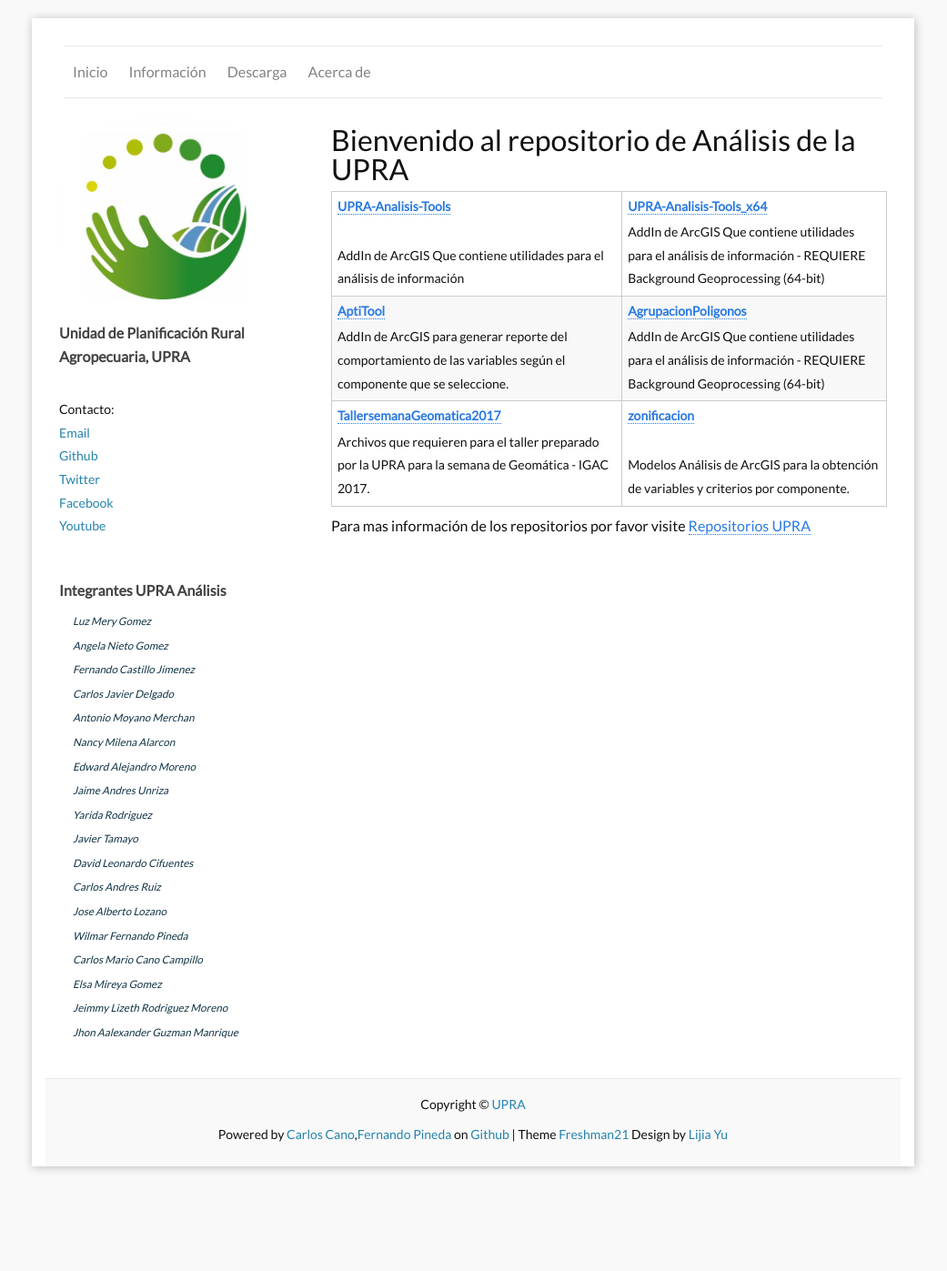
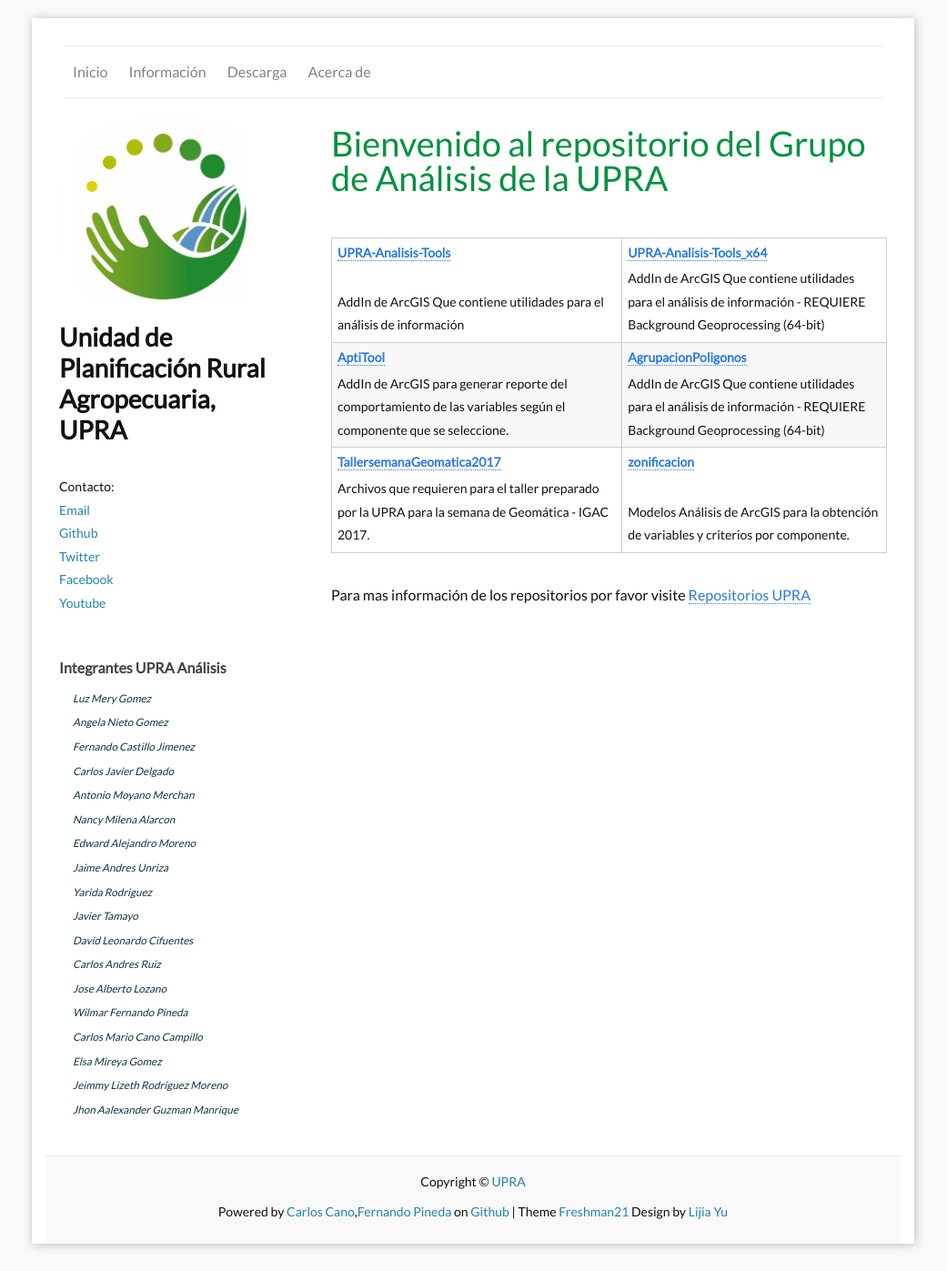
Before and after one commit to UpraAnalisis/UpraAnalisis.github.io, a Jekyll site: the page built from index.md, in a window 1280 px wide. Shown: the whole page at 91% size, without its empty margins (120-1161 px from the left). Built offline with Jekyll 4.4.1, drawn with Linux system fonts in a browser that asks for light colours; our own code applies the rules of GitHub Pages for plain Markdown files; the list of posts is cut into pages by our own code; before the commit the page ends 1312 px from its top, so only the background shows below that.

Commit message:
Modifica pagina principal

```diff
--- a/_includes/Aboutme.html
+++ b/_includes/Aboutme.html
@@ -1,7 +1,7 @@
 <div class="sidebar-module about">
   <!--<h4>{{ site.locales[site.default_locale].Aboutme }}</h4>-->
   <img style="height: 230px !important; width: 230px !important; border-radius: 40% !important; margin: 0 auto !important; display: block !important;" title="{{site.author}}" src="{{site.aboutme_photo}}" alt="{{site.author}}"/>
-  <h4><span>{{site.aboutme}}</span></h4>
+  <h1><span style="line-height: normal"><b>{{site.aboutme}}</b></span></h1>
   <br/>
 
   {% if site.ShowContactInfo == "True" %}
--- a/index.md
+++ b/index.md
@@ -1,7 +1,7 @@
 
-## Bienvenido al repositorio de Análisis de la UPRA
+<h1><span style="color:#00923E">Bienvenido al repositorio del Grupo de Análisis de la UPRA </span></h1>
 
-
+<br>
 
 <table>
   <tr>
@@ -43,6 +43,6 @@
     </td>
   </tr>
 </table>
-
+<br >
 Para mas información de los repositorios por favor visite
 [Repositorios UPRA](https://github.com/UpraAnalisis?tab=repositories)
```
